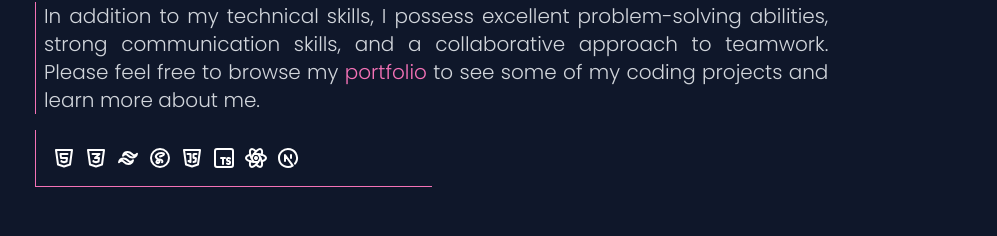
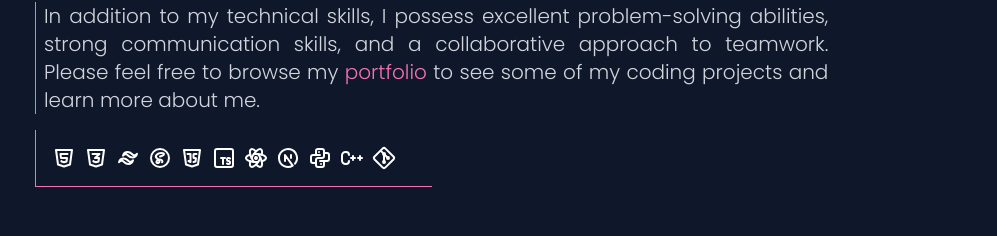
Before and after one commit to CALLmeDOMIN/portfolio, a Next.js app: page / in a window 1280 px wide. Shown: the part 1174-1410 px from the top of the page, without its empty margins (109-1106 px from the left). Built offline with nearby package versions, Linux system fonts and the light colour scheme.

Commit message:
icons update

```diff
--- a/src/pages/about.tsx
+++ b/src/pages/about.tsx
@@ -7,6 +7,9 @@ import {
 	IconBrandTailwind,
 	IconBrandNextjs,
 	IconBrandSass,
+	IconBrandPython,
+	IconBrandCpp,
+	IconBrandGit
 } from "@tabler/icons-react";
 import { useInView } from "react-intersection-observer";
 
@@ -67,6 +70,9 @@ export default function About() {
 						<IconBrandTypescript />
 						<IconBrandReact />
 						<IconBrandNextjs />
+						<IconBrandPython />
+						<IconBrandCpp />
+						<IconBrandGit />
 					</div>
 				</div>
 			</section>
```
